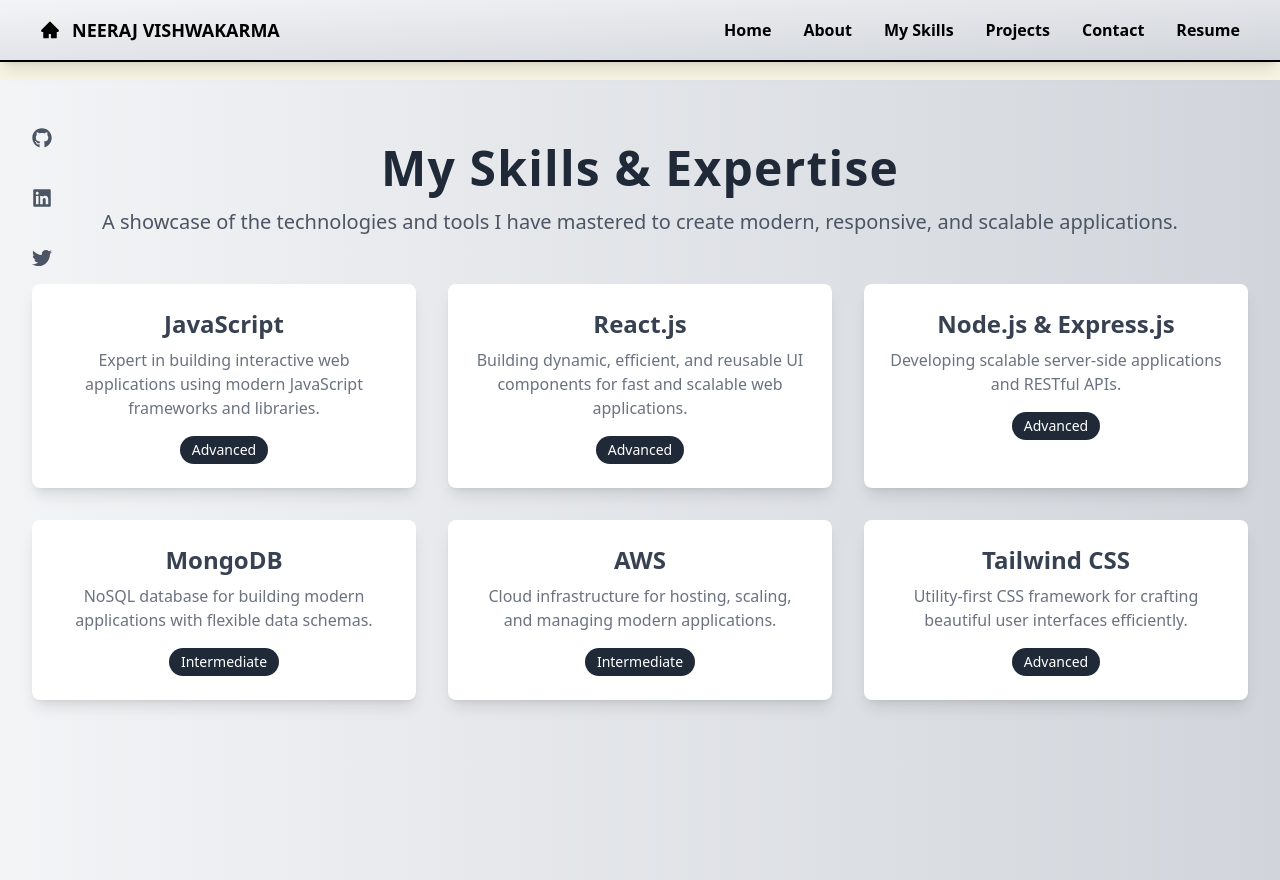
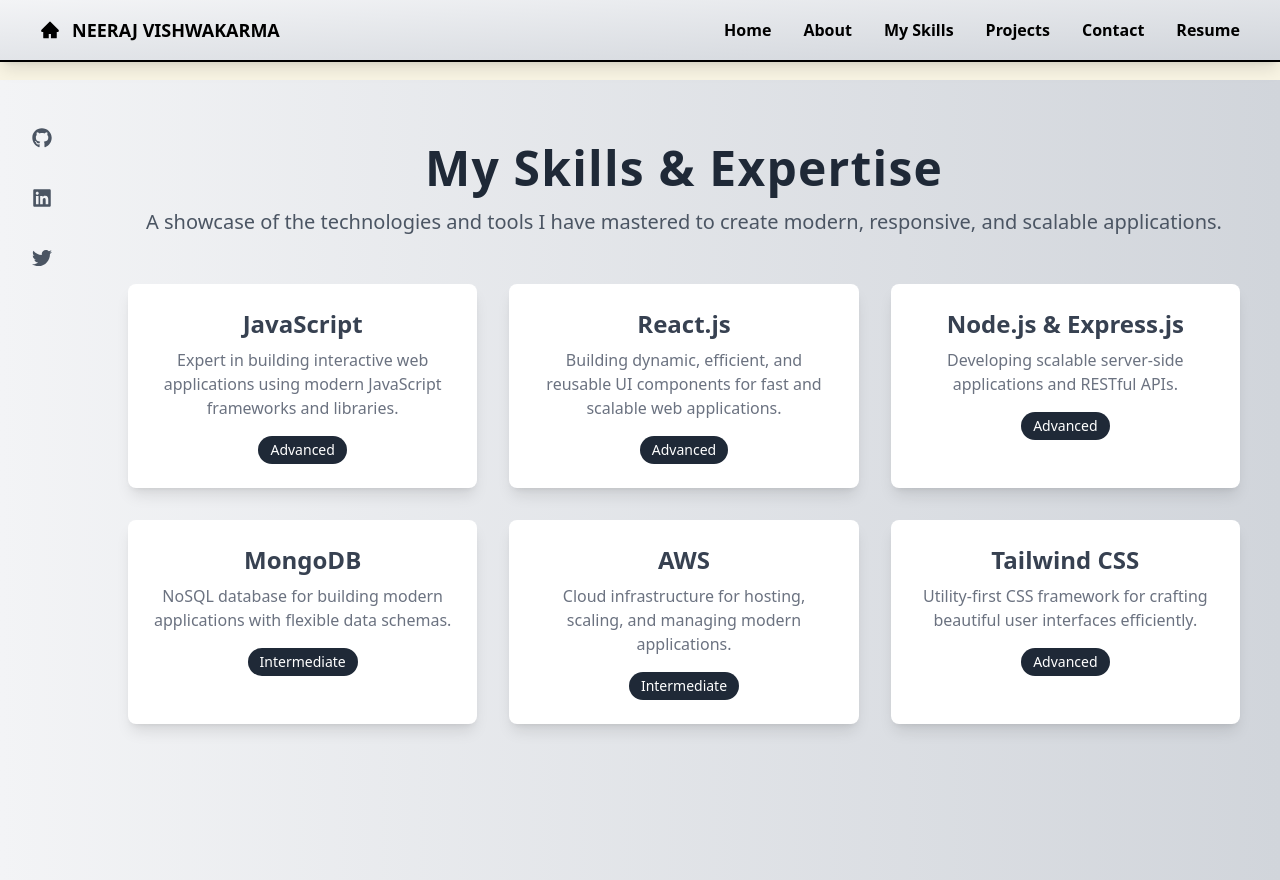
Before and after one commit to NeerajGithb/my-portfolio, a Next.js app: page /skills in a window 1280 px wide. Built offline with nearby package versions, Linux system fonts and the light colour scheme.

Commit message:
new change

```diff
--- a/app/contact/page.js
+++ b/app/contact/page.js
@@ -2,7 +2,7 @@
 
 const page = () => {
   return (
-    <div className="min-h-screen bg-gradient-to-br from-gray-100 to-gray-300 py-16 px-8">
+    <div className="min-h-screen bg-gradient-to-br from-gray-100 to-gray-300 py-16 px-10 pl-[10vw]">
       {/* Page Header */}
       <div className="max-w-6xl mx-auto text-center mb-12">
         <h1 className="text-5xl font-bold text-gray-800 tracking-wide mb-4">
--- a/app/projects/page.js
+++ b/app/projects/page.js
@@ -3,7 +3,7 @@
 
 const Page = () => {
   return (
-    <div className="min-h-screen bg-gradient-to-br from-gray-100 to-gray-300 py-16 px-8">
+    <div className="min-h-screen bg-gradient-to-br from-gray-100 to-gray-300 py-16 px-10 pl-[10vw]">
       {/* Page Header */}
       <div className="max-w-6xl mx-auto text-center mb-12">
         <h1 className="text-5xl font-bold text-gray-800 tracking-wide mb-4">
--- a/app/skills/page.js
+++ b/app/skills/page.js
@@ -2,7 +2,7 @@
 
 const page = () => {
   return (
-    <div className="min-h-screen bg-gradient-to-r from-gray-100 to-gray-300 py-16 px-8">
+    <div className="min-h-screen bg-gradient-to-r from-gray-100 to-gray-300 py-16 px-10 pl-[10vw]">
       {/* Page Header */}
       <div className="max-w-6xl mx-auto text-center mb-12">
         <h1 className="text-5xl font-bold text-gray-800 tracking-wide mb-4">
```
